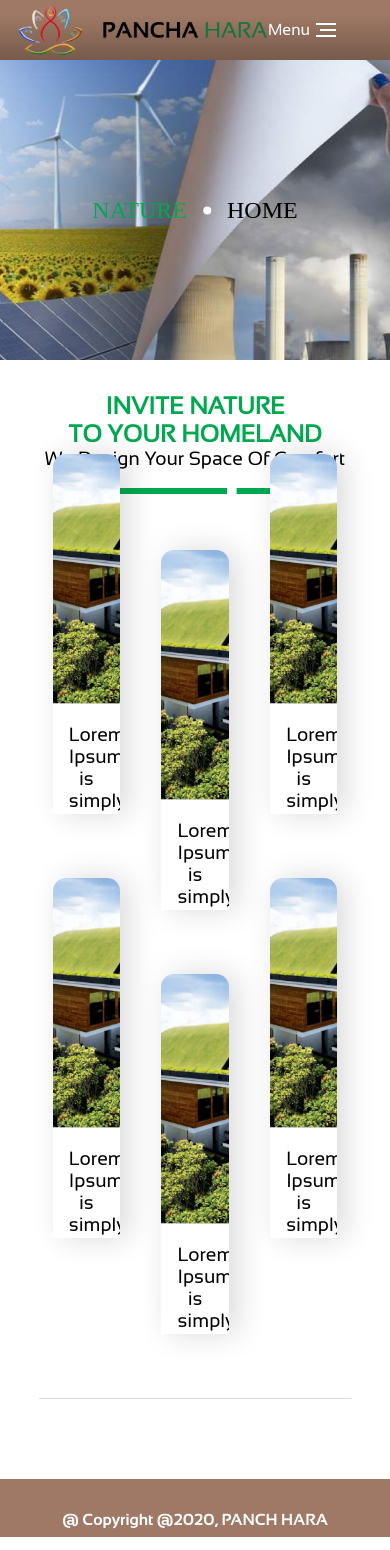
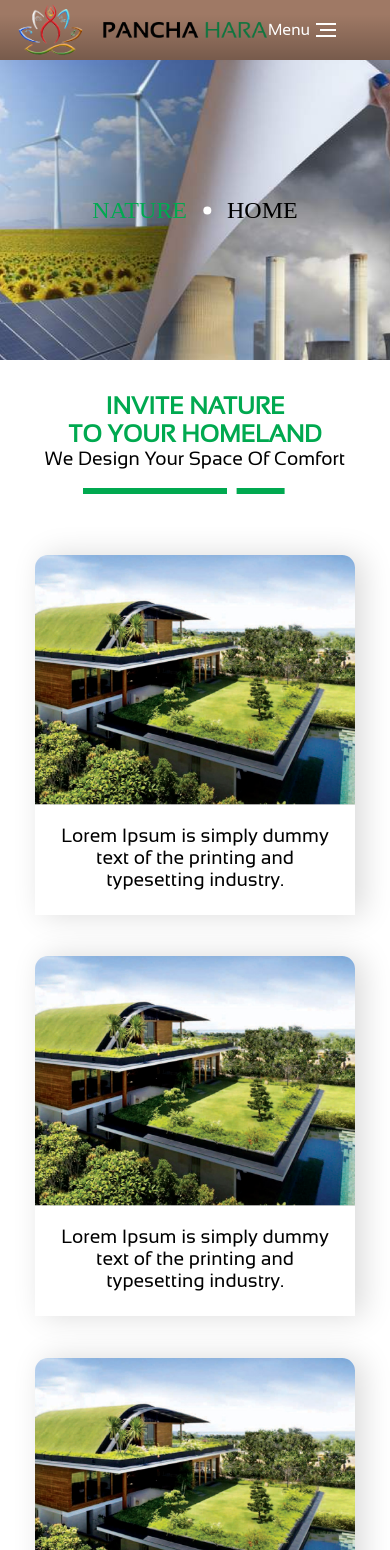
Before and after one commit to Anshu-rai89/panchara-frontend, a Vue app: page / in a window 390 px wide. Shown: the top 1550 px of the page. Built offline with nearby package versions, Linux system fonts and the light colour scheme; the HTML template or start-up script is replaced by a standard one; a web font is replaced by a local one.

Commit message:
make card section responsive

```diff
--- a/src/styles/components/_card.scss
+++ b/src/styles/components/_card.scss
@@ -43,3 +43,32 @@
         transform: translateY(6rem);
     }
 }
+
+
+@media screen and (max-width: $tablet-screen) {
+
+    .card-section {
+        margin-top: 3rem;
+    }
+
+    .card-container {
+        margin: 1.3rem;
+    }
+
+    .card-row {
+        flex-direction: column;
+    }
+
+    .card-row.translate {
+        padding-bottom: 1rem;
+        transform: translateY(0);
+
+        &:last-child {
+            padding-bottom: 1rem;
+        }
+
+        .card-container:nth-child(2n) {
+            transform: translateY(0);
+        }
+    }
+}
```
